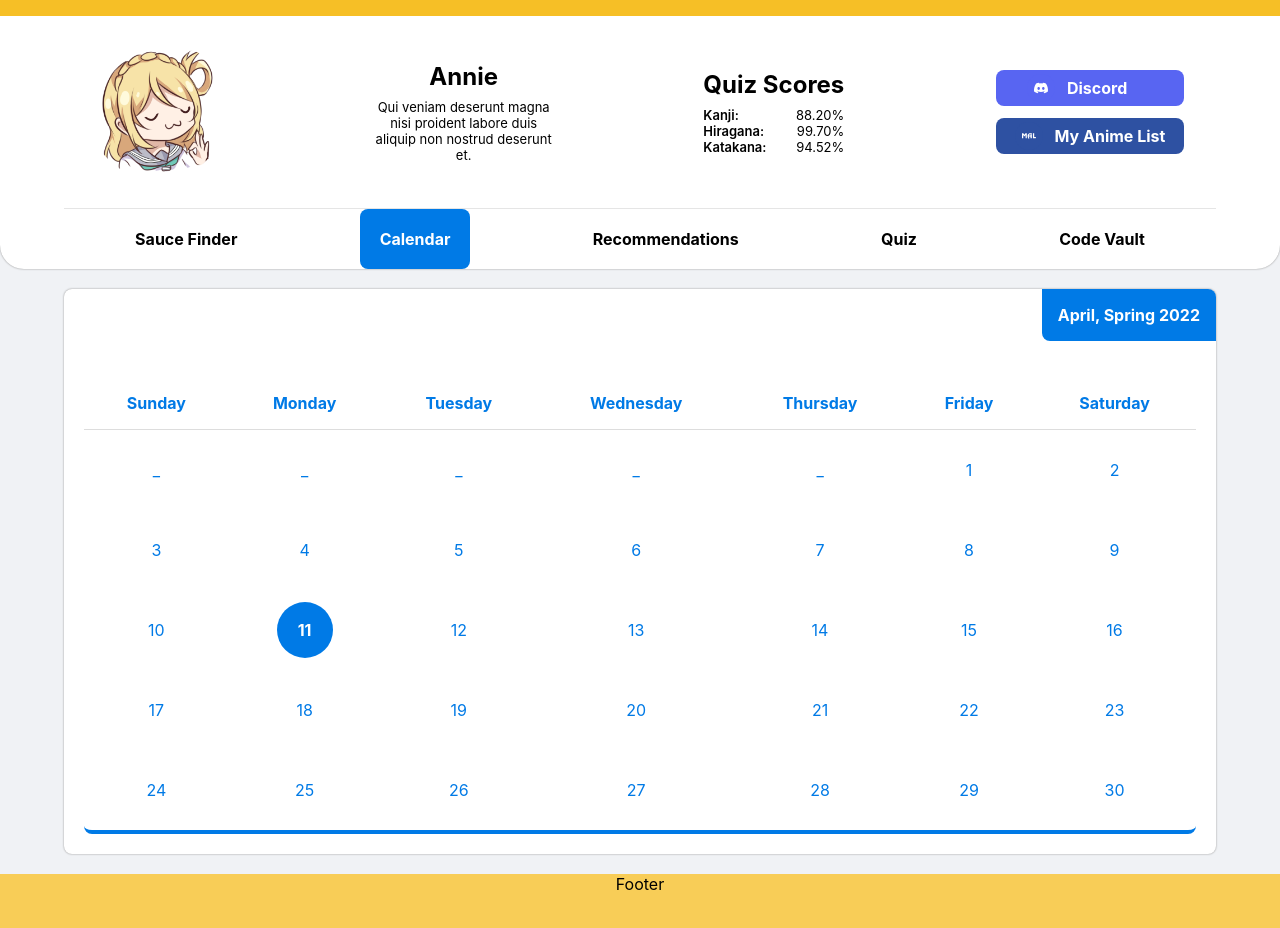
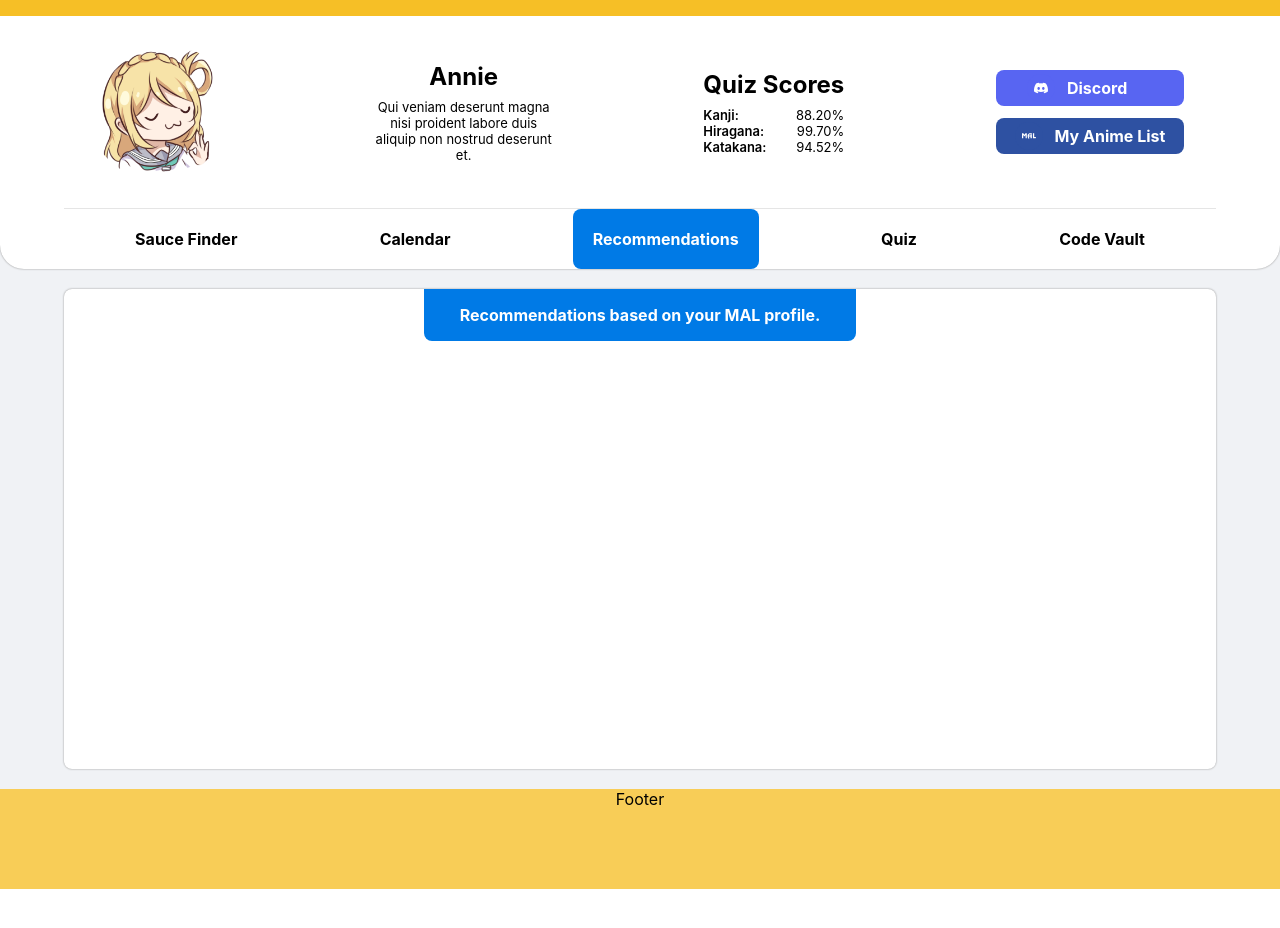
Before and after one commit to annie-capstone-sti-lipa/annie-capstone-sti-lipa.github.io, a React (Create React App) app: page / in a window 1280 px wide. Shown: the top 928 px of the page. After the commit the page ends 889 px from the top, so only its background shows below. Built offline with nearby package versions, Linux system fonts and the light colour scheme.

Commit message:
refactor anime card

```diff
--- a/src/App.tsx
+++ b/src/App.tsx
@@ -8,7 +8,8 @@ import tabnavItem from "./types/enums/tabnavItem";
 function App() {
   const selected = useSelector((state: any) => state.tabnav.selected);
 
-  const noPadding = selected === tabnavItem.calendar;
+  const noPadding =
+    selected === tabnavItem.calendar || selected === tabnavItem.recommendations;
 
   return (
     <div id="app">
--- a/src/components/body/body.tsx
+++ b/src/components/body/body.tsx
@@ -2,6 +2,7 @@ import { useSelector } from "react-redux";
 import tabnavItem from "../../types/enums/tabnavItem";
 import "./body.scss";
 import Calendar from "./calendar/calendar";
+import Recommendations from "./recommendations/recommendations";
 import SauceFinder from "./sauce-finder/sauce-finder";
 
 export default function Body({ noPadding }: { noPadding?: boolean }) {
@@ -13,6 +14,8 @@ export default function Body({ noPadding }: { noPadding?: boolean }) {
         return <SauceFinder />;
       case tabnavItem.calendar:
         return <Calendar />;
+      case tabnavItem.recommendations:
+        return <Recommendations />;
       default:
         return <div>{selected}</div>;
     }
--- a/src/components/body/calendar/calendar.tsx
+++ b/src/components/body/calendar/calendar.tsx
@@ -2,7 +2,7 @@ import { useState } from "react";
 import "./calendar.scss";
 
 import backIcon from "../../../assets/icons/back.svg";
-import AnimeSchedCard from "./anime-sched-card/anime-sched-card";
+import AnimeCard from "../../general/anime-card/anime-card";
 
 enum view {
   monthView,
@@ -106,7 +106,7 @@ function WeekView({
               {Array(Math.floor(Math.random() * (3 - 0) + 0))
                 .fill("")
                 .map((_, index) => {
-                  return <AnimeSchedCard key={index} />;
+                  return <AnimeCard key={index} />;
                 })}
             </td>
           ))}
--- /dev/null
+++ b/src/components/body/recommendations/recommendations.scss
@@ -0,0 +1,56 @@
+@import "../../../styles/presets";
+@import "../../../styles/hover-effects";
+
+.recommendations {
+  .title {
+    font-weight: bold;
+    background-color: $secondary;
+    color: white;
+    width: 90%;
+    max-width: 400px;
+    margin: auto;
+    border-radius: 0 0 $borderRadius $borderRadius;
+    padding: 16px;
+  }
+
+  .recommendation-container {
+    @extend .default-padding;
+  }
+}
+
+.recommendation-card {
+  padding: 8px 4px;
+  margin: 12px;
+  max-width: 160px;
+  border-top: 4px solid $secondary;
+
+  @extend .box-shadow;
+  @extend .rounded-border;
+  @extend .clickable;
+  @extend .unselectable;
+
+  .anime-name {
+    font-size: small;
+    margin: 8px;
+  }
+
+  .thumbnail {
+    max-width: 80px;
+
+    @extend .rounded-border;
+  }
+
+  .play-button {
+    display: flex;
+    align-items: center;
+    justify-content: space-around;
+    font-size: small;
+    background-color: $secondary;
+
+    @extend .clickable;
+
+    .play-icon {
+      @extend .white-icon;
+    }
+  }
+}
--- /dev/null
+++ b/src/components/body/recommendations/recommendations.tsx
@@ -0,0 +1,10 @@
+import "./recommendations.scss";
+
+export default function Recommendations() {
+  return (
+    <div className="recommendations">
+      <div className="title">Recommendations based on your MAL profile.</div>
+      <div className="recommendation-container"></div>
+    </div>
+  );
+}
--- a/src/components/body/calendar/anime-sched-card/anime-sched-card.scss
+++ b/src/components/general/anime-card/anime-card.scss
@@ -1,5 +1,5 @@
-@import "../../../../styles/presets";
-@import "../../../../styles/hover-effects";
+@import "../../../styles/presets";
+@import "../../../styles/hover-effects";
 
 .clickable-button {
   text-align: center;
@@ -13,9 +13,10 @@
   @extend .clickable;
 }
 
-.anime-sched-card {
+.anime-card {
   padding: 8px 4px;
   margin: 12px;
+  max-width: 160px;
   border-top: 4px solid $secondary;
 
   @extend .box-shadow;
@@ -49,7 +50,7 @@
   }
 }
 
-.anime-sched-modal {
+.anime-modal {
   max-height: 70vh;
   overflow: auto;
 
--- a/src/components/body/calendar/anime-sched-card/anime-sched-card.tsx
+++ b/src/components/general/anime-card/anime-card.tsx
@@ -1,14 +1,14 @@
 import { useState } from "react";
-import Modal from "../../../modal/modal";
-import "./anime-sched-card.scss";
+import Modal from "../modal/modal";
+import "./anime-card.scss";
 
-import playIcon from "../../../../assets/icons/right.svg";
+import playIcon from "../../../assets/icons/right.svg";
 
-export default function AnimeSchedCard() {
+export default function AnimeCard() {
   const [showModal, setShowModal] = useState(false);
 
   return (
-    <div className="anime-sched-card" onClick={() => setShowModal(true)}>
+    <div className="anime-card" onClick={() => setShowModal(true)}>
       <Modal
         showModal={showModal}
         closeModal={() => setShowModal(() => false)}
@@ -38,10 +38,7 @@ export default function AnimeSchedCard() {
 
 function ModalBody({ closeModal }: { closeModal: () => void }) {
   return (
-    <div
-      className="anime-sched-modal"
-      onClick={(event) => event.stopPropagation()}
-    >
+    <div className="anime-modal" onClick={(event) => event.stopPropagation()}>
       <div className="anime-details-container">
         <img
           src="https://upload.wikimedia.org/wikipedia/en/thumb/c/c1/The_Ancient_Magus%27_Bride%2C_volume_1.jpg/220px-The_Ancient_Magus%27_Bride%2C_volume_1.jpg"
--- a/src/components/modal/modal.scss
+++ b/src/components/general/modal/modal.scss
@@ -1,6 +1,6 @@
-@import "../../styles/presets";
-@import "../../styles/keyframes";
-@import "../../styles/hover-effects";
+@import "../../../styles/presets";
+@import "../../../styles/keyframes";
+@import "../../../styles/hover-effects";
 
 .modal-overlay {
   position: fixed;
--- a/src/components/modal/modal.tsx
+++ b/src/components/general/modal/modal.tsx
@@ -3,7 +3,7 @@ import Modal from "react-modal";
 
 import "./modal.scss";
 
-import closeIcon from "../../assets/icons/close.svg";
+import closeIcon from "../../../assets/icons/close.svg";
 
 export default function Dialog({
   showModal,
--- a/src/components/header/bio/bio.tsx
+++ b/src/components/header/bio/bio.tsx
@@ -1,5 +1,5 @@
 import { useState } from "react";
-import Modal from "../../modal/modal";
+import Modal from "../../general/modal/modal";
 import "./bio.scss";
 
 import EditIcon from "../../edit-icon/edit-icon";
--- a/src/components/header/profile-pic/profile-pic.tsx
+++ b/src/components/header/profile-pic/profile-pic.tsx
@@ -1,10 +1,8 @@
 import "./profile-pic.scss";
 
 import tempPfp from "../../../assets/temp/profile.png";
-import editIcon from "../../../assets/icons/edit.svg";
-
 import { useState } from "react";
-import Modal from "../../modal/modal";
+import Modal from "../../general/modal/modal";
 import EditIcon from "../../edit-icon/edit-icon";
 
 export default function ProfilePic() {
--- a/src/redux/reducers/tabnav-item-reducer.ts
+++ b/src/redux/reducers/tabnav-item-reducer.ts
@@ -4,7 +4,7 @@ import tabnavItem from "../../types/enums/tabnavItem";
 export const tabnavSlice = createSlice({
   name: "tabnav",
   initialState: {
-    selected: tabnavItem.calendar,
+    selected: tabnavItem.recommendations,
   },
   reducers: {
     select: (state, action) => {
```
